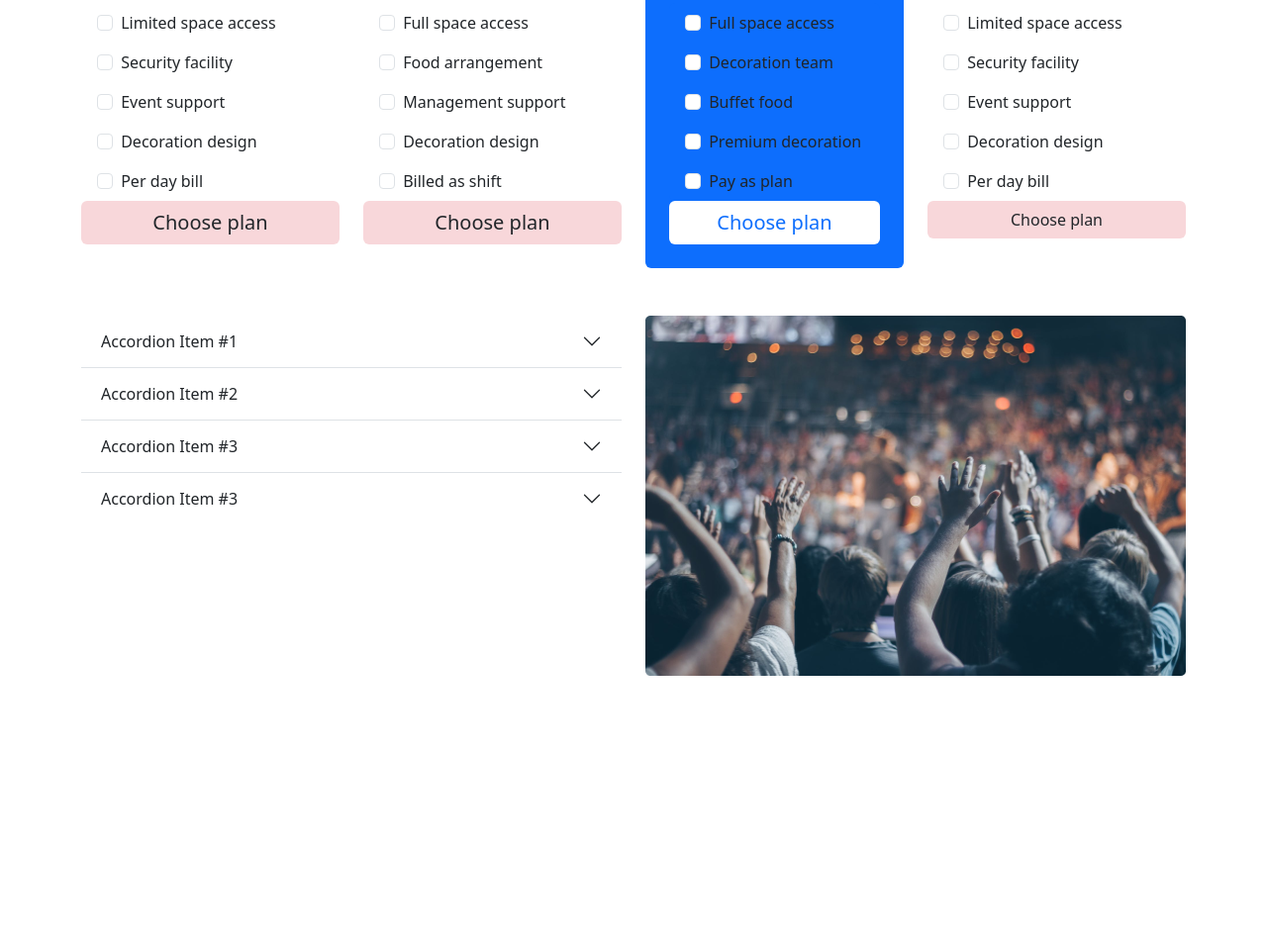
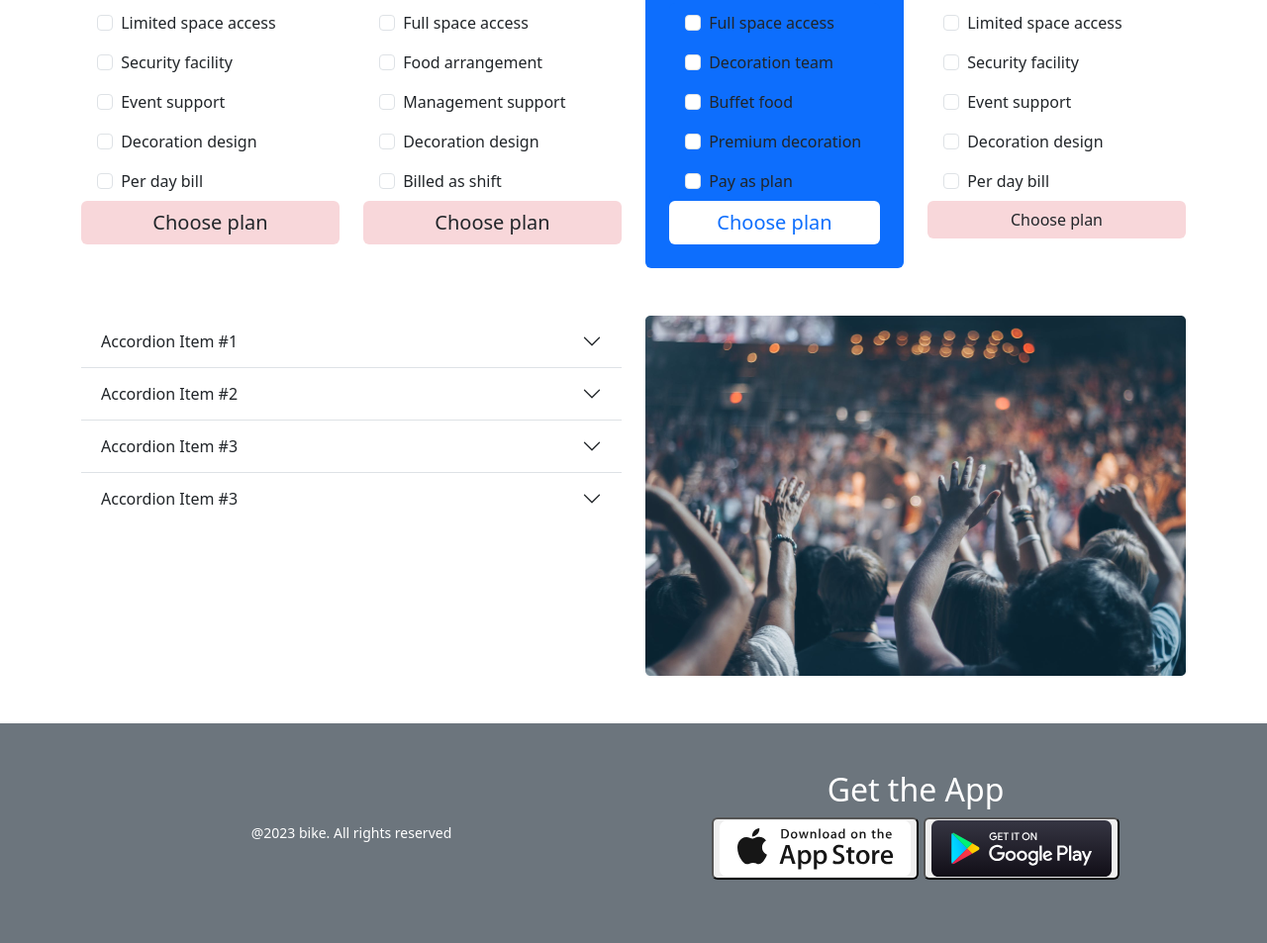
Before and after one commit to Tuhinbd71/convention-center-bootstrap-responsive, a plain HTML site: page index.html in a window 1280 px wide. Shown: the part 886-1839 px from the top of the page at 99% size. Before the commit the page ends 1617 px from the top, so only its background shows below. Drawn offline with Linux system fonts and the light colour scheme.

Commit message:
new commit

```diff
--- a/index.html
+++ b/index.html
@@ -285,6 +285,29 @@
                 </div>
             </div>
         </section>
+        <!-- footer section -->
+        <footer class="bg-secondary p-5 justify-content-between">
+            <div class="container">
+                <div class="row row-cols-lg-2">
+                    <div class="col d-flex justify-content-center align-items-center">
+                        <small class="text-white">@2023 bike. All rights reserved</small>
+                    </div>
+                    <div class="col d-flex justify-content-center align-items-center">
+                        <div>
+                            <h2 class="d-flex justify-content-center text-white">Get the App</h2>
+                            <div class="">
+                                <button class="rounded mb-3">
+                                    <img class="img-fluid" src="istore.svg" alt="">
+                                </button>
+                                <button class="rounded">
+                                    <img class="img-fluid" src="google-play.svg" alt="">
+                                </button>
+                            </div>
+                        </div>
+                    </div>
+                </div>
+            </div>
+        </footer>
     </main>
 
     <script src="js/bootstrap.bundle.min.js"></script>
```
Also changed, not shown: google-play.svg (added), istore.svg (added).
